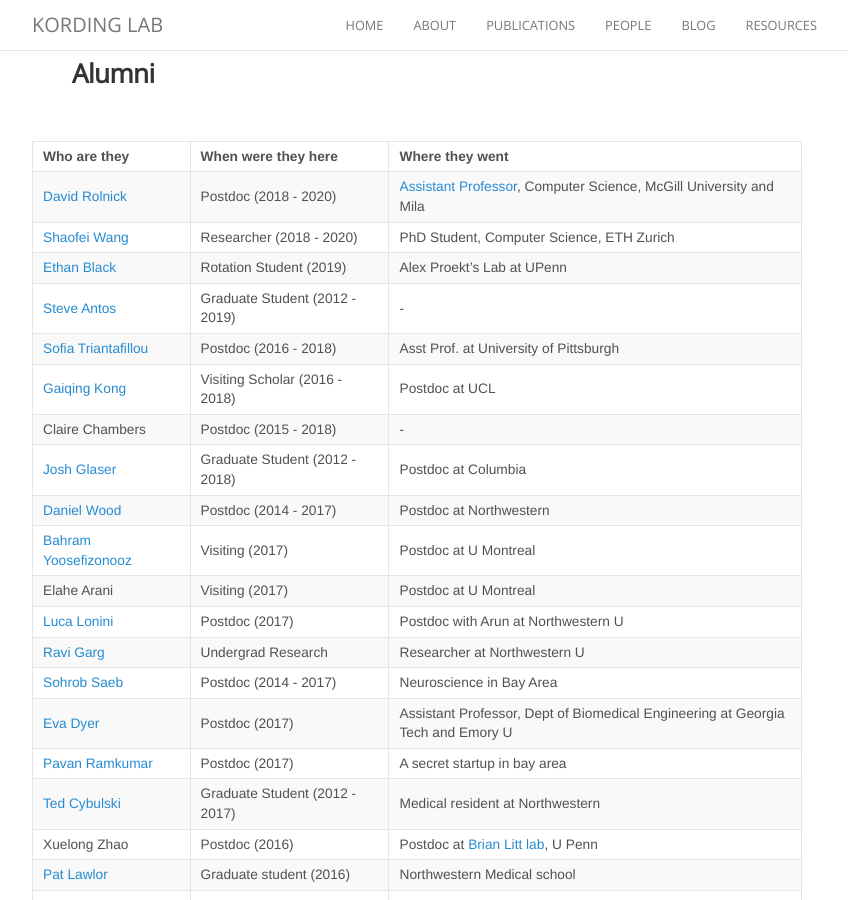
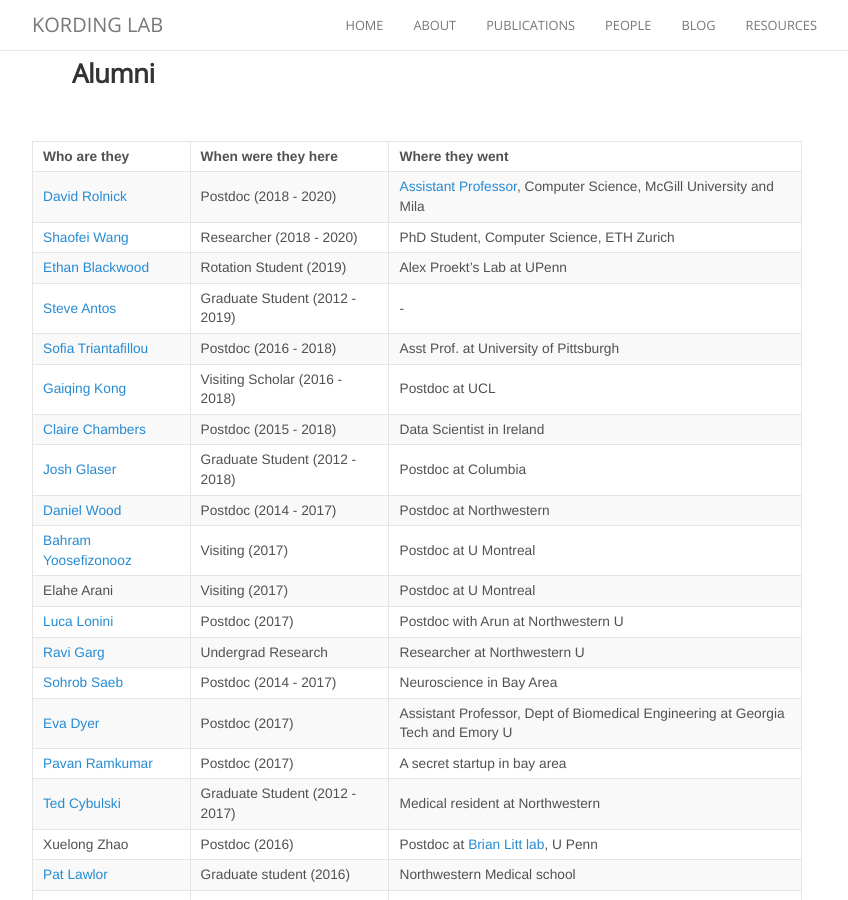
Before and after one commit to KordingLab/KordingLab.github.io, a Jekyll site: the page built from people.md, in a window 1280 px wide and 900 px high, scrolled down 2383 px. Shown: the whole window, without its empty margins (223-1071 px from the left). Built offline with Jekyll 4.4.1, drawn with Linux system fonts in a browser that asks for light colours; nearby versions of some CDN libraries; comment, search, counter and statistics services are not loaded.

Commit message:
Update people.md

```diff
--- a/people.md
+++ b/people.md
@@ -60,11 +60,11 @@
 | :------------- |:-------------| :-----------|
 | [David Rolnick](http://kordinglab.com/people/david_rolnick/index.html) | Postdoc (2018 - 2020) | [Assistant Professor](http://www.davidrolnick.com), Computer Science, McGill University and Mila |
 | [Shaofei Wang](http://kordinglab.com/people/shaofei_wang/index.html) | Researcher (2018 - 2020) | PhD Student, Computer Science, ETH Zurich |
-| [Ethan Black](http://kordinglab.com/people/ethan_blackwood/index.html) | Rotation Student (2019) | Alex Proekt's Lab at UPenn |
+| [Ethan Blackwood](http://kordinglab.com/people/ethan_blackwood/index.html) | Rotation Student (2019) | Alex Proekt's Lab at UPenn |
 | [Steve Antos](http://kordinglab.com/people/steve_antos/index.html) | Graduate Student (2012 - 2019) | - |
 | [Sofia Triantafillou](https://www.dbmi.pitt.edu/node/54091) | Postdoc (2016 - 2018) | Asst Prof. at University of Pittsburgh |
 | [Gaiqing Kong](https://gaiqingkong.github.io/) | Visiting Scholar (2016 - 2018) | Postdoc at UCL |
-| Claire Chambers | Postdoc (2015 - 2018) | - |
+| [Claire Chambers](http://kordinglab.com/people/claire_chambers/index.html)  | Postdoc (2015 - 2018) | Data Scientist in Ireland |
 | [Josh Glaser](https://jglaser2.github.io) | Graduate Student (2012 - 2018) | Postdoc at Columbia
 | [Daniel Wood](http://kordinglab.com/people/daniel_wood/index.html) | Postdoc (2014 - 2017) | Postdoc at Northwestern |
 | [Bahram Yoosefizonooz](http://kordinglab.com/people/bahram_yoosefizonooz/index.html) | Visiting (2017) | Postdoc at U Montreal
```
